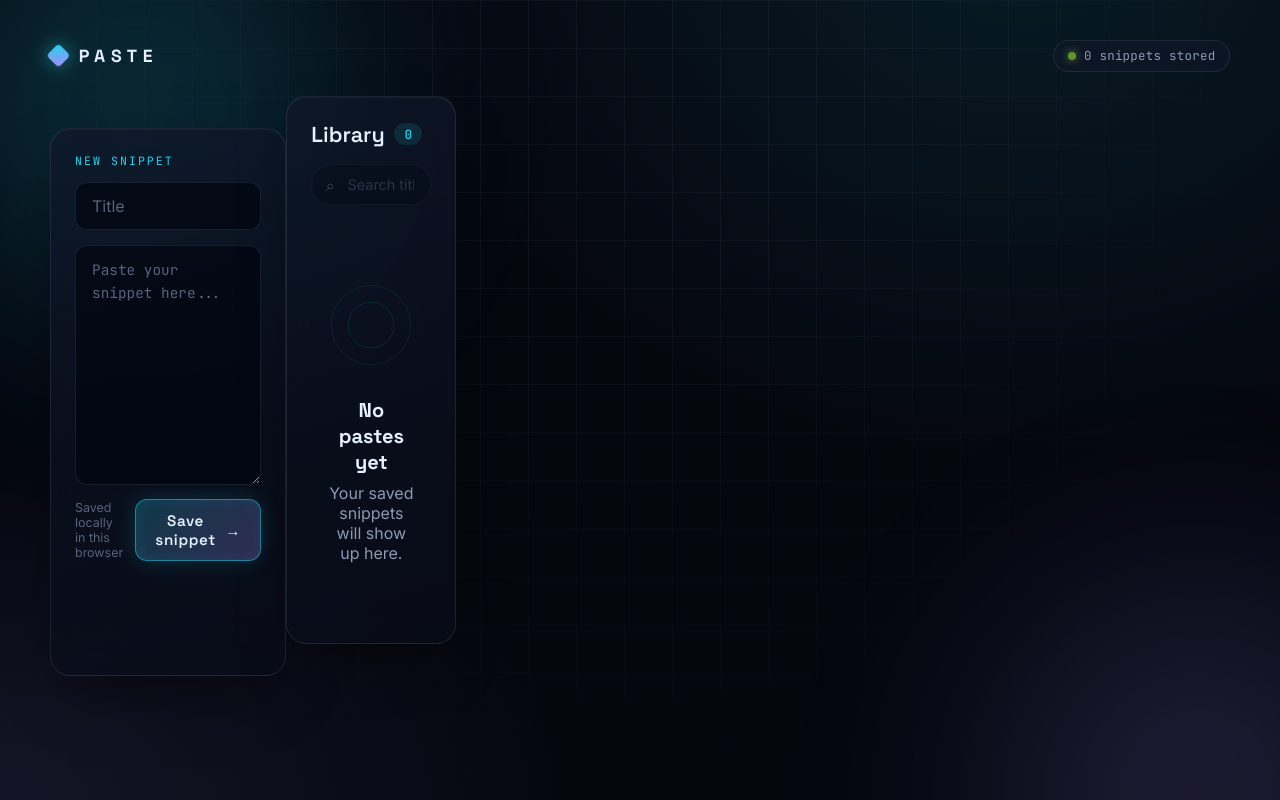
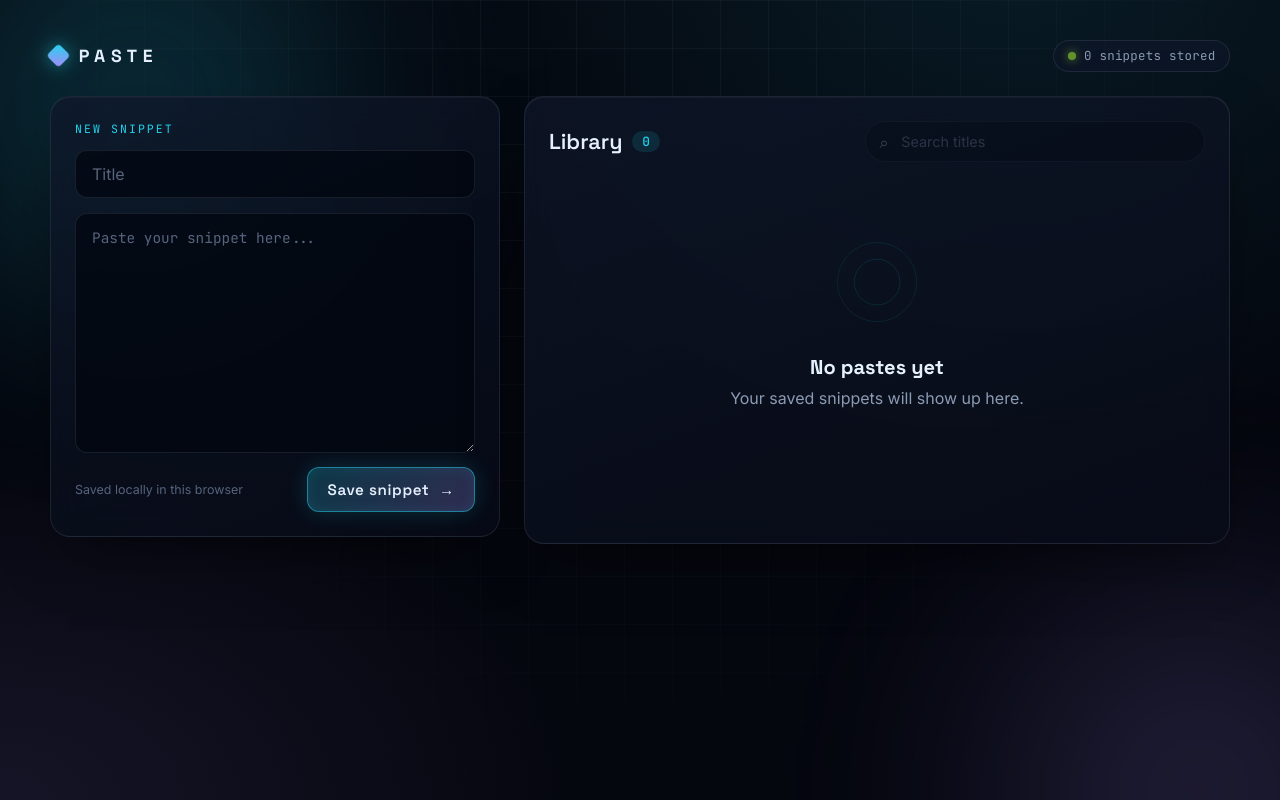
Before and after one commit to Mankiratbrar/Mankiratbrar.github.io, a React (Vite) app: page / in a window 1280 px wide. Built offline with nearby package versions, Linux system fonts and the light colour scheme.

Commit message:
udpate 68

```diff
--- a/src/App.css
+++ b/src/App.css
@@ -67,18 +67,18 @@
 }
 
 @media (min-width: 980px) {
-  .shell {
-    grid-template-columns: minmax(320px, 400px) 1fr;
+  .containerMain {
+    grid-template-columns: max-content minmax(0, 1fr);
     align-items: start;
   }
 
-  .masthead {
-    grid-column: 1 / -1;
+  .containerMain .composer {
+    position: sticky;
+    top: 2rem;
   }
 
-  .composer {
-    position: sticky;
-    top: 2rem;
+  .containerMain .field-code {
+    width: 400px;
   }
 }
 
@@ -145,8 +145,11 @@
     opacity: 0.35;
   }
 }
-.containerMain{
-  display: flex;
+.containerMain {
+  display: grid;
+  gap: 1.5rem;
+
+
 }
 
 .composer,
@@ -232,7 +235,7 @@
 
 .field-code {
   min-height: 15rem;
-  resize: vertical;
+  resize: both;
   font-family: var(--font-mono);
   font-size: 0.9rem;
   line-height: 1.6;
@@ -321,6 +324,11 @@
   justify-content: space-between;
   gap: 1rem;
   margin-bottom: 1.25rem;
+}
+
+.library {
+  min-width: 320px;
+  min-height: 28rem;
 }
 
 .library-title {
```
